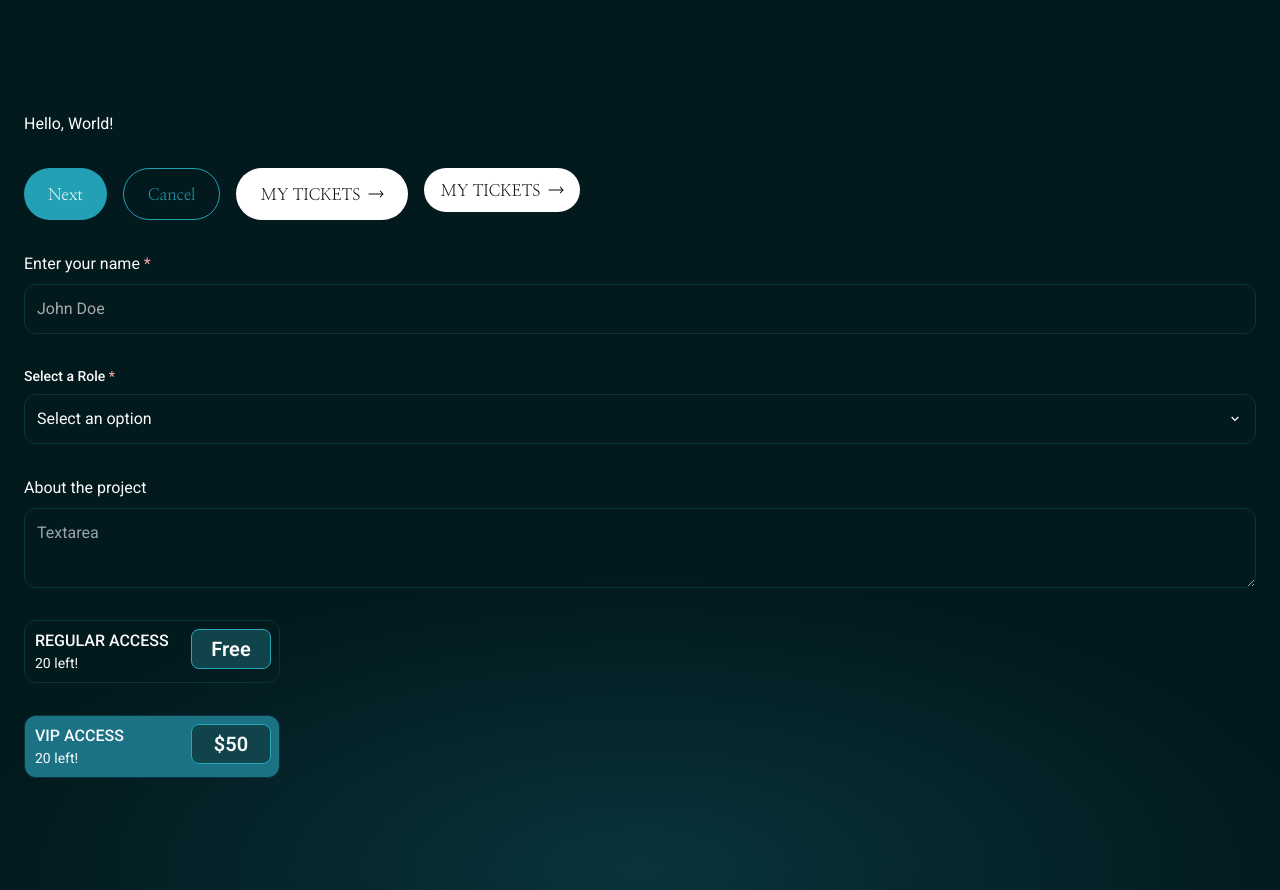
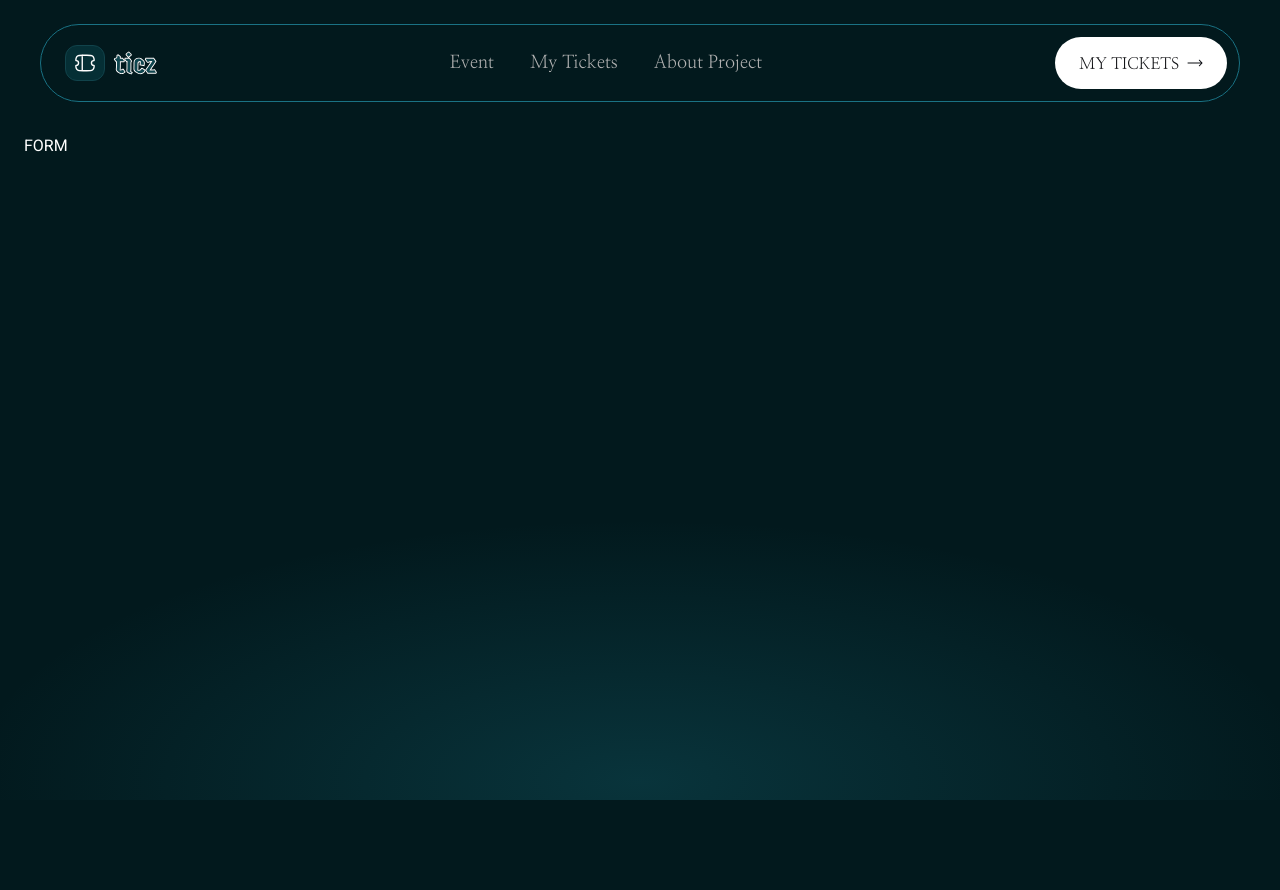
Before and after one commit to AJ1732/hng-12--stage-2, a Next.js app: page / in a window 1280 px wide. After the commit the page ends 800 px from the top, so only its background shows below. Built offline with nearby package versions, Linux system fonts and the light colour scheme; a web font is replaced by a local one.

Commit message:
chore: update page component

```diff
--- /dev/null
+++ b/src/app/elements/page.tsx
@@ -0,0 +1,51 @@
+import {
+  ButtonLink,
+  InputField,
+  SelectField,
+  TextareaField,
+  TicketButton,
+} from "@/components";
+
+const ElementPage = () => {
+  return (
+    <div className="space-y-8">
+      <h1>Hello, World!</h1>
+
+      <div className="flex gap-4">
+        <ButtonLink>Next</ButtonLink>
+        <ButtonLink variant={"outline"}>Cancel</ButtonLink>
+        <ButtonLink link="/" className="uppercase">
+          my tickets
+        </ButtonLink>
+        <ButtonLink link="/" className="uppercase" size={"sm"}>
+          my tickets
+        </ButtonLink>
+      </div>
+
+      <InputField
+        label="Enter your name"
+        placeholder="John Doe"
+        autoComplete="name"
+        required
+      />
+
+      <SelectField
+        label="Select a Role"
+        required
+        name="role"
+        options={[
+          { label: "Admin", value: "admin" },
+          { label: "User", value: "user" },
+          { label: "Guest", value: "guest" },
+        ]}
+      />
+
+      <TextareaField label="About the project" placeholder="Textarea" />
+
+      <TicketButton label="regular access" left={20} price={"Free"} />
+      <TicketButton label="VIP Access " left={20} price={50} selected />
+    </div>
+  );
+};
+
+export default ElementPage;
--- a/src/app/layout.tsx
+++ b/src/app/layout.tsx
@@ -1,4 +1,5 @@
 import type { Metadata } from "next";
+import { Navigation } from "@/components";
 import "./globals.css";
 
 export const metadata: Metadata = {
@@ -38,8 +39,11 @@ export default function RootLayout({
 }>) {
   return (
     <html lang="en">
-      <body className={`font-roboto min-h-svh text-white antialiased`}>
-        {children}
+      <body
+        className={`font-roboto min-h-svh space-y-8 p-6 text-white antialiased`}
+      >
+        <Navigation />
+        <main>{children}</main>
       </body>
     </html>
   );
--- a/src/app/page.tsx
+++ b/src/app/page.tsx
@@ -1,49 +1,7 @@
-import {
-  ButtonLink,
-  InputField,
-  SelectField,
-  TextareaField,
-  TicketButton,
-} from "@/components";
-
 export default function Home() {
   return (
-    <div className="space-y-8 px-6 py-28">
-      <h1>Hello, World!</h1>
-
-      <div className="flex gap-4">
-        <ButtonLink>Next</ButtonLink>
-        <ButtonLink variant={"outline"}>Cancel</ButtonLink>
-        <ButtonLink link="/" className="uppercase">
-          my tickets
-        </ButtonLink>
-        <ButtonLink link="/" className="uppercase" size={"sm"}>
-          my tickets
-        </ButtonLink>
-      </div>
-
-      <InputField
-        label="Enter your name"
-        placeholder="John Doe"
-        autoComplete="name"
-        required
-      />
-
-      <SelectField
-        label="Select a Role"
-        required
-        name="role"
-        options={[
-          { label: "Admin", value: "admin" },
-          { label: "User", value: "user" },
-          { label: "Guest", value: "guest" },
-        ]}
-      />
-
-      <TextareaField label="About the project" placeholder="Textarea" />
-
-      <TicketButton label="regular access" left={20} price={"Free"} />
-      <TicketButton label="VIP Access " left={20} price={50} selected />
+    <div>
+      <section>FORM</section>
     </div>
   );
 }
--- a/src/components/index.ts
+++ b/src/components/index.ts
@@ -1,3 +1,6 @@
+// LAYOUT COMPONENTS
+export { default as Navigation } from "./layout/navigation";
+
 // UI COMPONENTS
 export { default as ButtonLink } from "./ui/button-link";
 export { default as InputField } from "./ui/input-field";
--- /dev/null
+++ b/src/components/layout/navigation.tsx
@@ -0,0 +1,60 @@
+import Image from "next/image";
+import { assets } from "@/assets";
+import { ButtonLink } from "@/components";
+
+const navlinks = [
+  {
+    name: "event",
+    link: "/events",
+  },
+  {
+    name: "my tickets",
+    link: "/tickets",
+  },
+  {
+    name: "about project",
+    link: "/about",
+  },
+];
+
+const Navigation = () => {
+  return (
+    <header className="border-primary-400 mx-auto max-w-[75rem] rounded-full border p-3 pl-6 backdrop-blur-[2px]">
+      <nav className="flex items-center justify-between gap-4">
+        <figure className="relative flex items-center justify-start gap-2">
+          <div className="border-accent-100 flex h-9 w-10 items-center justify-center rounded-xl border bg-[#052F35] px-2 py-1.5">
+            <Image
+              src={assets["logo-ticket"]}
+              alt="ticz logo"
+              width={24}
+              height={24}
+              className="aspect-square min-h-6"
+            />
+          </div>
+
+          <Image
+            src={assets["logo-watermark"]}
+            alt="ticz"
+            width={44}
+            height={23}
+          />
+        </figure>
+
+        <ul className="font-nanum flex items-center justify-center gap-4">
+          {navlinks.map(({ name, link }) => (
+            <li
+              key={link}
+              className="cursor-pointer p-2.5 text-lg capitalize text-[#B3B3B3] transition-colors duration-200 ease-in-out hover:text-white"
+            >
+              {name}
+            </li>
+          ))}
+        </ul>
+
+        <ButtonLink link="/tickets">MY TICKETS</ButtonLink>
+      </nav>
+    </header>
+  );
+};
+
+export default Navigation;
```
